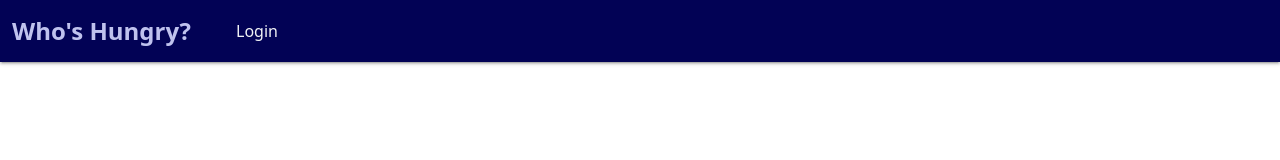
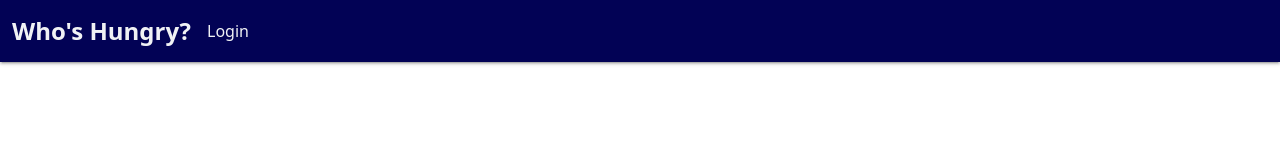
Before and after one commit to natesmith21/whos-hungry, a React (Vite) app in the folder frontend/: page /recipes in a window 1280 px wide. Shown: the top 160 px of the page. Built offline with nearby package versions, Linux system fonts and the light colour scheme.

Commit message:
a few Nav style improvements

```diff
--- a/frontend/src/components/NavBar.css
+++ b/frontend/src/components/NavBar.css
@@ -13,12 +13,23 @@ nav {
   color: #f0f2f5;
 }
 
-  .nav-item {
-    width: 100px;
-    text-align: center;
+.container-fluid{
+  justify-content: flex-start;
 }
 
-  nav a {
+.nav {
+  width: 100%;
+}
+
+.nav-item {
+  align-self: center;
+}
+
+.navbar-nav {
+  align-items: center;
+}
+
+.navbar a {
   color: #f0f2f5;
   text-decoration: none;
 }
@@ -30,23 +41,27 @@ nav {
     box-sizing: border-box;
   } */
 
-  nav a.active:hover {
+  .navbar a.active:hover {
     color: #bfc2ee !important;
   }
 
-  nav a:hover {
+  .navbar a:hover {
     text-decoration: none;
     color: #bfc2ee;
   }
 
-  nav a.active.navbar-brand {
+  .navbar a.active.navbar-brand {
     border-bottom: none;
   }
 
-  nav a:not(.navbar-brand):hover {
+  .navbar a:not(.navbar-brand):hover {
     font-weight: bold;
   }
 
-  ul li:last-child{
+  /* ul li:last-child{
+    margin-left: auto;
+  } */
+
+  nav > div > ul > #profile {
     margin-left: auto;
   }
--- a/frontend/src/components/NavBar.jsx
+++ b/frontend/src/components/NavBar.jsx
@@ -1,29 +1,39 @@
-import React, {useContext} from "react";
+import React, {useContext, useState} from "react";
 import { NavLink } from "react-router-dom";
-import { Navbar, Nav, NavItem, NavbarBrand } from "reactstrap";
+import { Navbar, Nav, NavItem, NavbarBrand, UncontrolledDropdown, DropdownMenu, DropdownItem, DropdownToggle } from "reactstrap";
 import UserContext from "../UserContext";
 import './NavBar.css';
 
 const NavBar = ( { logout } ) => {
   const { currentUser } = useContext(UserContext);
+  const [dropdownOpen, setDropdownOpen] = useState(false);
+
+  const toggle = () => setDropdownOpen((prevState) => !prevState);
+
+
+
     return (
         <>
         <Navbar expand="lg">
           <NavbarBrand className="home" href="/">
             Who's Hungry?
           </NavbarBrand>
-          <Nav className="me-auto" navbar>
+          <Nav>
             {(currentUser) ? (
               <>
               <NavItem>
                 <NavLink to="/recipes">Browse Recipes</NavLink>
               </NavItem>
-              <NavItem>
-                <NavLink to="/profile">Profile</NavLink>
-              </NavItem>
-              <NavItem>
-                <NavLink to="/" onClick={logout}>Logout</NavLink>
-              </NavItem>
+              <UncontrolledDropdown nav inNavbar id="profile">
+              <DropdownToggle nav caret>
+                Profile
+              </DropdownToggle>
+              <DropdownMenu right>
+                <DropdownItem href="/profile">View Profile</DropdownItem>
+                <DropdownItem divider />
+                <DropdownItem onClick={ logout }>Logout</DropdownItem>
+              </DropdownMenu>
+            </UncontrolledDropdown>
               </>
             ) :
             (
@@ -39,3 +49,9 @@ const NavBar = ( { logout } ) => {
 }
 
 export default NavBar;
+
+
+
+{/* <NavItem>
+<NavLink to="/" onClick={logout}>Logout</NavLink>
+</NavItem> */}
--- a/frontend/src/components/UserProfile.jsx
+++ b/frontend/src/components/UserProfile.jsx
@@ -1,9 +1,10 @@
 import React, {useState, useContext, useEffect} from "react";
 import { Link } from "react-router-dom";
-import {Form, FormGroup, Label, Input, Button} from 'reactstrap';
+import {Form, FormGroup, Label, Input, Button, Container} from 'reactstrap';
 import UserContext from "../UserContext";
 import dbApi from "../dbApi";
 import LoadingPage from '../components/LoadingPage';
+import RecipeCard from "./recipes/RecipeCard";
 
 
 const UserProfile = () => {
@@ -103,11 +104,14 @@ const UserProfile = () => {
             <Button >Update</Button>
         </Form>
         <h3>Saved Recipes</h3>
-        <ul>
+        <Container fluid="md" className="recipe-container">
+            {savedRecipes.map(r => <RecipeCard key={r.id} recipe={r} />)}
+        </Container>
+        {/* <ul>
             {savedRecipes.map(recipe => (
                 <li key={recipe.recipeId}><Link to={`/recipes/${recipe.recipeId}`}>{recipe.title}</Link></li>
             ))}
-         </ul>
+         </ul> */}
     </section>
     )
 }
--- a/frontend/src/components/recipes/Recipe.jsx
+++ b/frontend/src/components/recipes/Recipe.jsx
@@ -24,7 +24,7 @@ const Recipe = () => {
         const recipeToSave = recipe.id;
         let recipeFolder;
 
-        let recipes = await dbApi.saveRecipe(recipeToSave, {username : user, recipeId : recipeToSave, recipeFolder});
+        let recipes = await dbApi.saveRecipe(recipeToSave, {username : user, recipeId : recipeToSave, recipeTitle: recipe.title, recipeFolder});
         console.log(recipes);
     }
 
--- a/frontend/src/components/recipes/RecipeList.jsx
+++ b/frontend/src/components/recipes/RecipeList.jsx
@@ -14,8 +14,8 @@ const RecipesList = () => {
     const [recipes, setRecipes] = useState();
     const [term, setTerm] = useState();
 
-    console.log(recipes);
-    // is there a better way to do this search? should I clear location.state once I'm done with it? does it need to be in the dep. array for the useEffect?
+    // console.log(location.state.results.recipes);
+    // is there a better way to do this search? should I clear location.state once I'm done with it? does it need to be in the dep. array for the useEffect? -- local storage would be better***
     if (location.state) {
         useEffect(() => {
             setRecipes(location.state.results.recipes);
@@ -30,7 +30,8 @@ const RecipesList = () => {
     }
 
     const next = () => {
-        search(term, {offset: (recipes.number + recipes.offset)});
+        search({ query: term,
+            offset: (recipes.number + recipes.offset)});
     }
 
     const browseCuisene = evt => {
```
Lines whose indentation alone changed are shown as unchanged.
